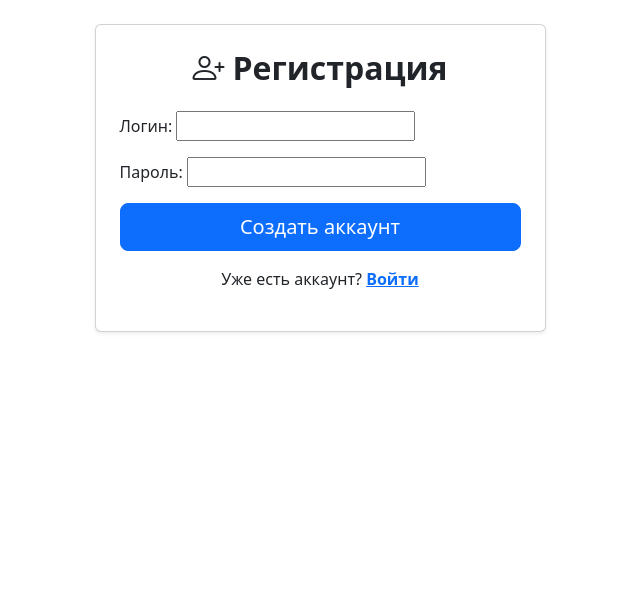
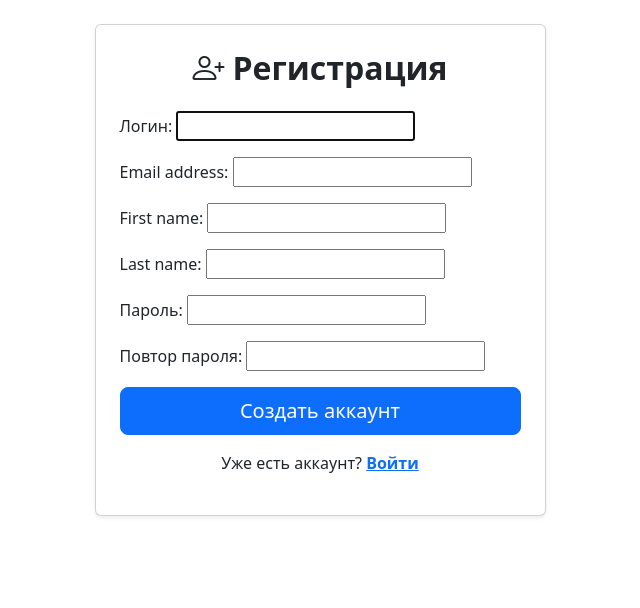
Before and after one commit to panlaniewski/StudHelper, a Django app: template studhelper/templates/register.html in a window 1280 px wide. Shown: the part 56-664 px from the top of the page, without its empty margins (320-960 px from the left). Run offline with Django 5.2, Linux system fonts and the light colour scheme; the template is opened without the code that fills it: values that come from a table or form of the project are taken from there, others are empty; tables that the repository leaves empty hold one stand-in row (values such as "Sample post").

Commit message:
implemented registration (exit is not working yet)

```diff
--- a/studhelper/subjects/models.py
+++ b/studhelper/subjects/models.py
@@ -4,7 +4,6 @@ from django.contrib.auth import get_user_model
 class Subject(models.Model):
     name = models.CharField(max_length=100, verbose_name="Название", unique=True)
     slug = models.SlugField(max_length=255, unique=True, db_index=True)
-    user = models.ForeignKey(get_user_model(), on_delete=models.CASCADE, null=True)
 
     class Meta:
         verbose_name_plural = "Предметы"
--- a/studhelper/templates/base.html
+++ b/studhelper/templates/base.html
@@ -25,7 +25,7 @@
                             </li>
                             {% else %}
                             <li class="nav-item">
-                                <a class="nav-link active text-white" href="">Зарегестрироваться</a>
+                                <a class="nav-link active text-white" href="{% url 'users:register' %}">Зарегестрироваться</a>
                             </li>
                             <li class="nav-item">
                                 <a class="nav-link active text-white" href="{% url 'users:login' %}">Войти</a>
--- a/studhelper/templates/login.html
+++ b/studhelper/templates/login.html
@@ -27,7 +27,7 @@
                 </form>
                 <p class="text-center mt-3">
                     Нет аккаунта?
-                    <a href="" class="fw-semibold">Зарегистрироваться</a>
+                    <a href="{% url 'users:register' %}" class="fw-semibold">Зарегистрироваться</a>
                 </p>
                 <p class="text-center mt-2">
                     <a href="">Забыли пароль?</a>
--- a/studhelper/users/forms.py
+++ b/studhelper/users/forms.py
@@ -1,6 +1,6 @@
 from django import forms
 from django.contrib.auth import get_user_model
-from django.contrib.auth.forms import AuthenticationForm
+from django.contrib.auth.forms import AuthenticationForm, UserCreationForm
 
 class LoginUserForm(AuthenticationForm):
     username = forms.CharField(label="Логин", widget=forms.TextInput(attrs={'class': 'form-input'}))
@@ -9,3 +9,30 @@ class LoginUserForm(AuthenticationForm):
     class Meta:
         model = get_user_model()
         fields = ['username', 'password']
+
+class RegisterUserForm(UserCreationForm):
+    username = forms.CharField(label="Логин", widget=forms.TextInput(attrs={'class': 'form-input'}))
+    password1 = forms.CharField(label="Пароль", widget=forms.PasswordInput(attrs={'class': 'form-input'}))
+    password2 = forms.CharField(label="Повтор пароля", widget=forms.PasswordInput(attrs={'class': 'form-input'}))
+
+    class Meta:
+        model = get_user_model()
+        fields = ['username', 'email', 'first_name', 'last_name', 'password1', 'password2']
+
+    labels = {
+        'email': "E-mail",
+        'first_name': "Имя",
+        'last_name': "Фамилия"
+    }
+
+    widgets = {
+        'email': forms.EmailInput(attrs={'class': 'form-input'}),
+        'first_name': forms.TextInput(attrs={'class': 'form-input'}),
+        'last_name': forms.TextInput(attrs={'class': 'form-input'}),
+    }
+
+def clean_email(self):
+    email = self.cleaned_data['email']
+    if get_user_model().objects.filter(email=email).exists():
+        raise forms.ValidationError("Такой e-mail уже существует!")
+    return email
--- a/studhelper/users/urls.py
+++ b/studhelper/users/urls.py
@@ -7,4 +7,6 @@ app_name = "users"
 urlpatterns = [
     path('login/', views.LoginUser.as_view(), name="login"),
     path('logout/', LogoutView.as_view(), name="logout"),
+    path('register/', views.RegisterUser.as_view(), name="register"),
+
 ]
```
Also changed, not shown: studhelper/templates/register_done.html (added, +10 -0 lines), studhelper/users/views.py (+17 -15 lines).
